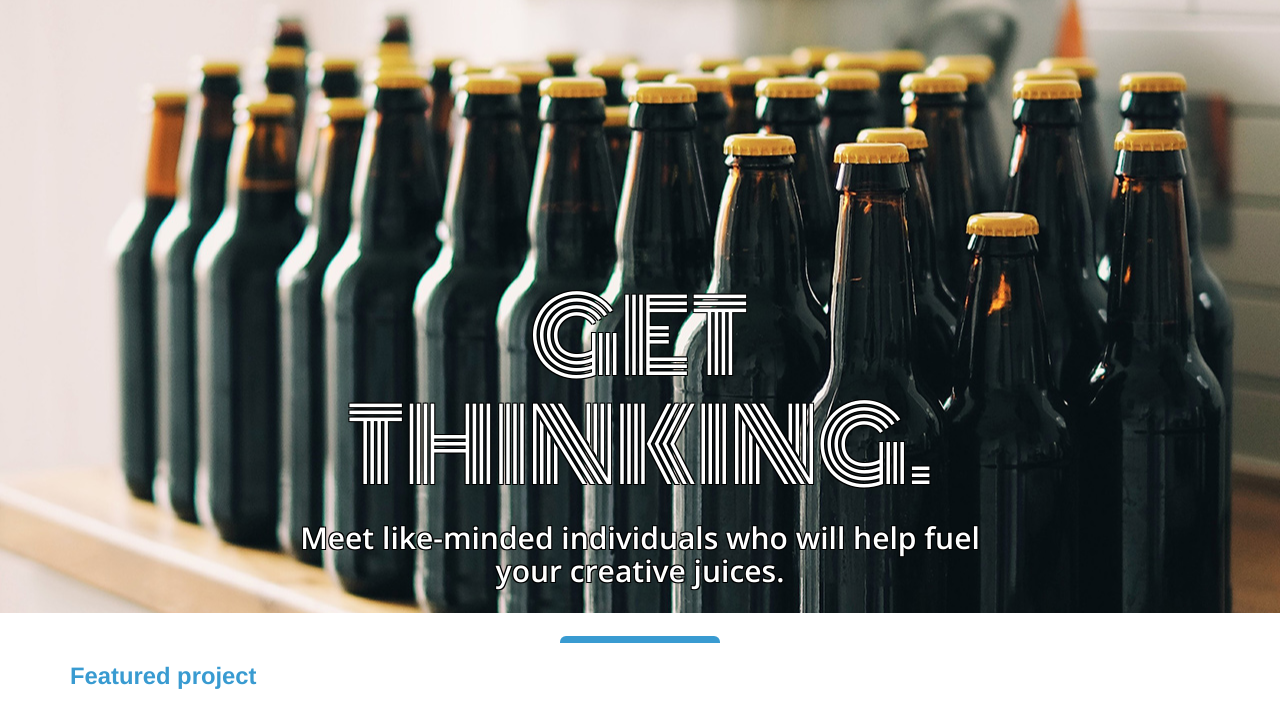
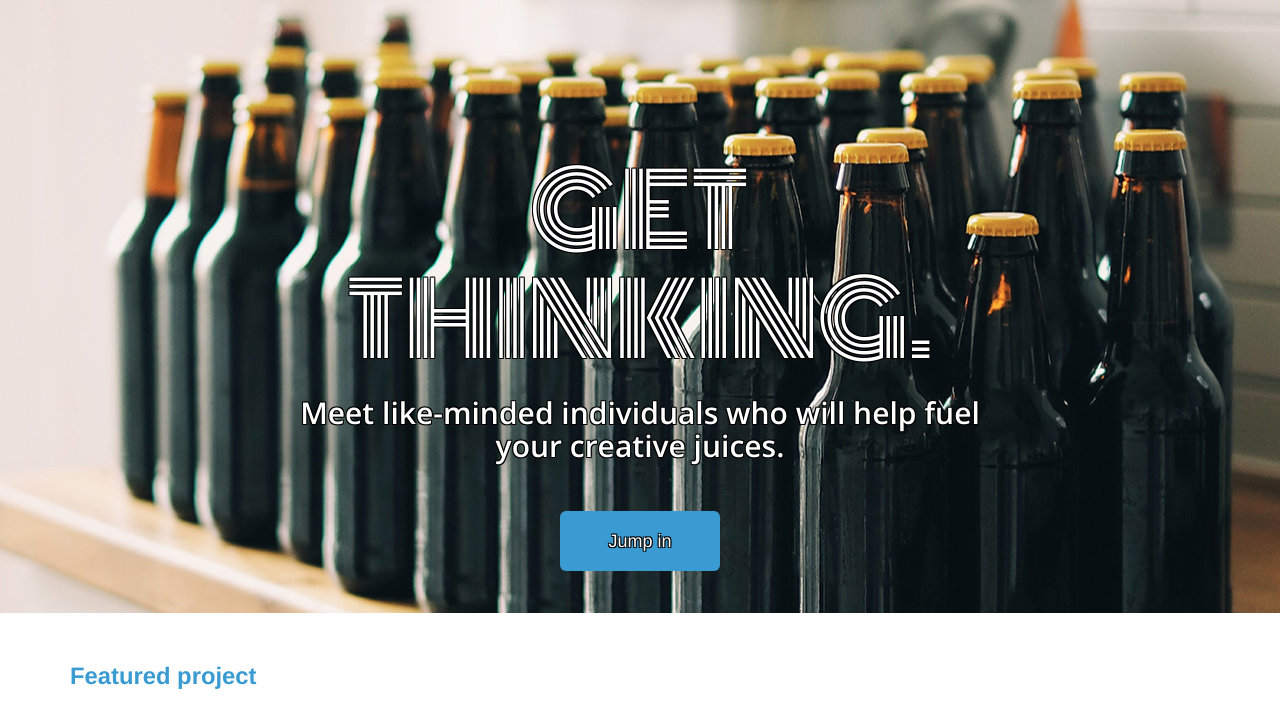
Before and after one commit to tvirtus/Jumpstart, a plain HTML site: page index.html in a window 1280 px wide. Shown: the part 53-767 px from the top of the page. Drawn offline with nearby package versions, Linux system fonts and the light colour scheme.

Commit message:
fix jumbotron text positioning
Signed-off-by: Victor Trofimciuc <victortrofimciuc@gmail.com>

```diff
--- a/resources/css/style.css
+++ b/resources/css/style.css
@@ -102,6 +102,7 @@ img:hover {
 
 /*Jumbotron*/
 .carousel .jumbotron {
+    padding-top: 10rem;
     height: 44rem;
     text-align: center;
     color: white;
@@ -134,7 +135,6 @@ img:hover {
 .carousel .text-container {
     width: 51.3rem;
     max-width: 95%;
-    margin-top: 17%;
 }
 
 .carousel h1 {
```
